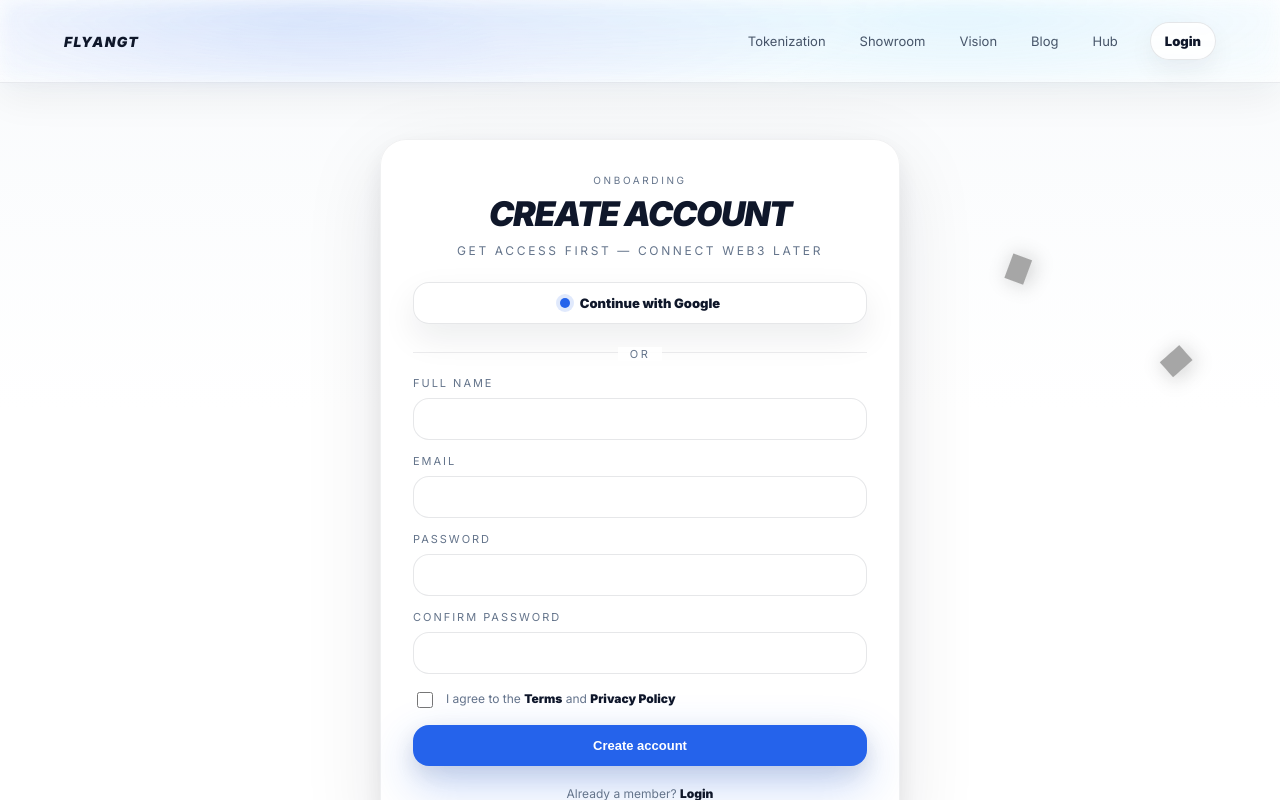
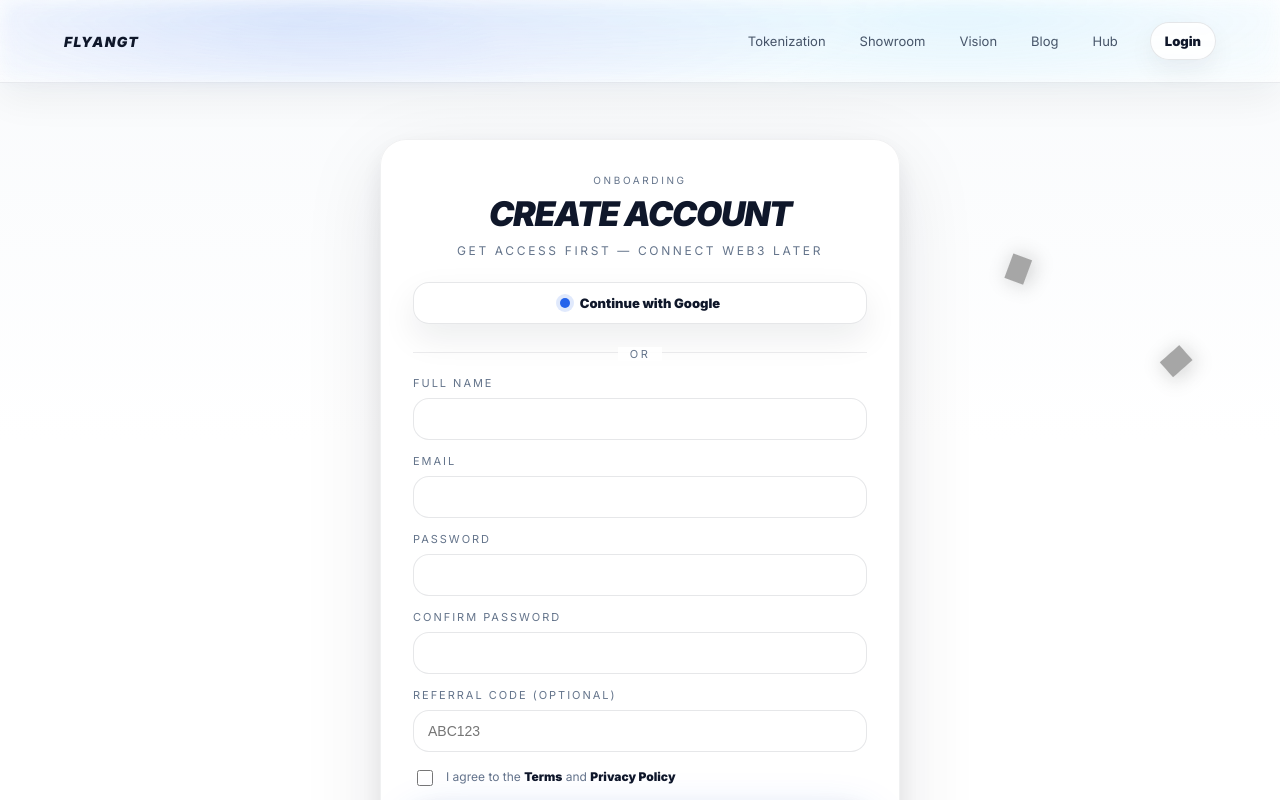
Before and after one commit to daim43012/flyangt, a SvelteKit app: page /register in a window 1280 px wide. Shown: the top 800 px of the page. Built offline with nearby package versions, Linux system fonts and the light colour scheme; grey boxes are pictures that could not be loaded.

Commit message:
ui: update Register component

```diff
--- a/src/components/Register.svelte
+++ b/src/components/Register.svelte
@@ -1,44 +1,52 @@
 <script lang="ts">
-  import { goto } from '$app/navigation';
+  import { goto } from "$app/navigation";
+  import { onMount } from "svelte";
 
-  let name = '';
-  let email = '';
-  let password = '';
-  let password2 = '';
+  let name = "";
+  let email = "";
+  let password = "";
+  let password2 = "";
   let agree = false;
 
+  let referralCode = "";
+
   let loading = false;
-  let error = '';
+  let error = "";
+
+  onMount(() => {
+    const ref = new URLSearchParams(location.search).get("ref");
+    if (ref) referralCode = ref.toUpperCase().trim();
+  });
 
   async function submit() {
-    error = '';
+    error = "";
 
     if (!agree) {
-      error = 'Please accept the Terms and Privacy Policy.';
+      error = "Please accept the Terms and Privacy Policy.";
       return;
     }
     if (password !== password2) {
-      error = 'Passwords do not match.';
+      error = "Passwords do not match.";
       return;
     }
 
     loading = true;
     try {
-      const res = await fetch('/api/register', {
-        method: 'POST',
-        headers: { 'content-type': 'application/json' },
-        body: JSON.stringify({ name, email, password })
+      const res = await fetch("/api/register", {
+        method: "POST",
+        headers: { "content-type": "application/json" },
+        body: JSON.stringify({ name, email, password, referralCode }),
       });
 
       if (!res.ok) {
         const text = await res.text();
-        error = text || 'Registration failed.';
+        error = text || "Registration failed.";
         return;
       }
 
-      await goto('/app/dashboard');
+      await goto("/app/dashboard");
     } catch (e) {
-      error = 'Network error. Please try again.';
+      error = "Network error. Please try again.";
     } finally {
       loading = false;
     }
@@ -53,10 +61,10 @@
       <p class="auth-subtitle">Get access first — connect Web3 later</p>
     </div>
 
-<a class="auth-google" href="/api/auth/google">
-  <span class="g-dot" aria-hidden="true"></span>
-  Continue with Google
-</a>
+    <a class="auth-google" href="/api/auth/google">
+      <span class="g-dot" aria-hidden="true"></span>
+      Continue with Google
+    </a>
 
     <div class="auth-divider" aria-hidden="true">
       <span>or</span>
@@ -87,6 +95,16 @@
         <input class="input" type="password" bind:value={password2} required />
       </label>
 
+      <label class="field">
+        <span class="label">Referral code (optional)</span>
+        <input
+          class="input"
+          type="text"
+          bind:value={referralCode}
+          placeholder="ABC123"
+        />
+      </label>
+
       <label class="agree">
         <input class="checkbox" type="checkbox" bind:checked={agree} />
         <span>
@@ -96,7 +114,7 @@
       </label>
 
       <button class="primary" type="submit" disabled={loading}>
-        {loading ? 'Creating…' : 'Create account'}
+        {loading ? "Creating…" : "Create account"}
       </button>
 
       <p class="hint">
@@ -139,7 +157,7 @@
     background: rgba(255, 255, 255, 0.92);
     border: 1px solid rgba(15, 23, 42, 0.06);
     box-shadow:
-      0 24px 80px rgba(15, 23, 42, 0.10),
+      0 24px 80px rgba(15, 23, 42, 0.1),
       0 10px 26px rgba(15, 23, 42, 0.08);
     backdrop-filter: blur(14px);
   }
@@ -180,7 +198,7 @@
     width: 100%;
     padding: 12px 14px;
     border-radius: 16px;
-    border: 1px solid rgba(15, 23, 42, 0.10);
+    border: 1px solid rgba(15, 23, 42, 0.1);
     background: rgba(255, 255, 255, 0.92);
     box-shadow: 0 14px 34px rgba(15, 23, 42, 0.08);
     cursor: pointer;
@@ -203,7 +221,7 @@
   .auth-google:hover {
     transform: translateY(-2px);
     border-color: rgba(37, 99, 235, 0.22);
-    box-shadow: 0 22px 54px rgba(15, 23, 42, 0.10);
+    box-shadow: 0 22px 54px rgba(15, 23, 42, 0.1);
   }
 
   .g-dot {
@@ -261,7 +279,7 @@
     width: 100%;
     padding: 12px 14px;
     border-radius: 16px;
-    border: 1px solid rgba(15, 23, 42, 0.10);
+    border: 1px solid rgba(15, 23, 42, 0.1);
     background: rgba(255, 255, 255, 0.95);
     outline: none;
 
@@ -274,7 +292,7 @@
   }
 
   .input:focus {
-    border-color: rgba(37, 99, 235, 0.40);
+    border-color: rgba(37, 99, 235, 0.4);
     box-shadow: 0 0 0 4px rgba(37, 99, 235, 0.14);
   }
 
@@ -330,7 +348,7 @@
   .primary:hover {
     transform: translateY(-2px);
     box-shadow:
-      0 26px 70px rgba(37, 99, 235, 0.30),
+      0 26px 70px rgba(37, 99, 235, 0.3),
       0 10px 26px rgba(15, 23, 42, 0.14);
   }
 
```
